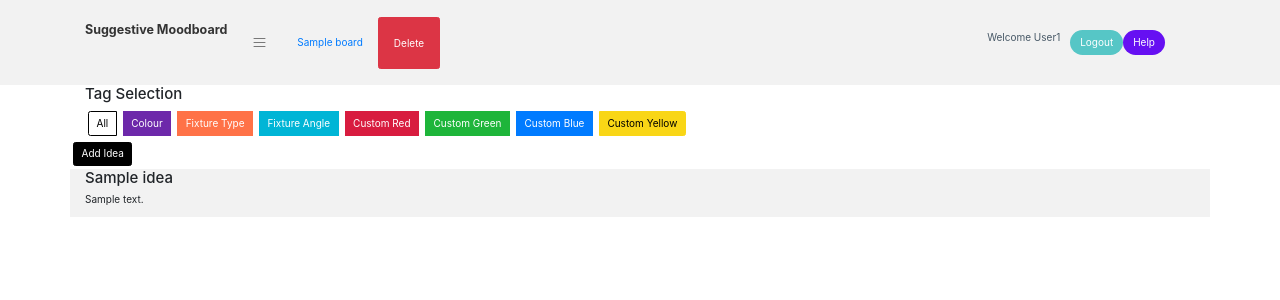
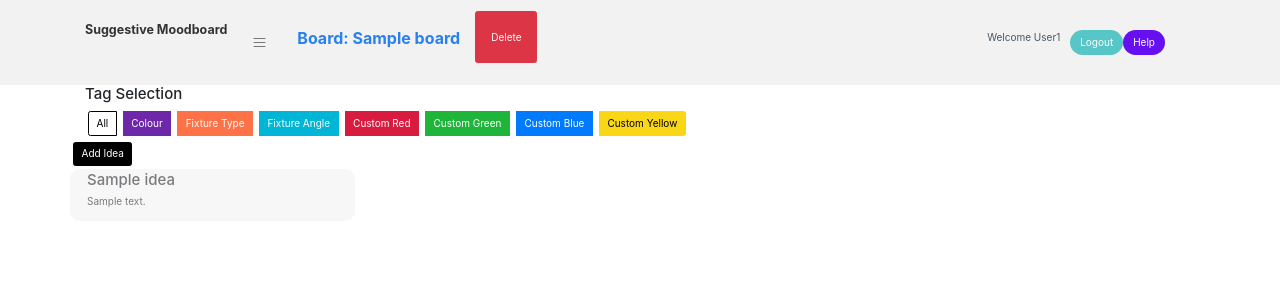
Before and after one commit to George9Waller/SuggestiveMoodBoard, a Flask app: page /1 in a window 1280 px wide. Shown: the top 300 px of the page. Run offline with Flask 2, Linux system fonts and the light colour scheme; a user stored in the database is signed in; tables that the repository leaves empty hold one stand-in row (values such as "Sample post"); some libraries are stand-ins or nearby versions.

Commit message:
Phase 4 - addressing usability through idea hover animations of a border and opacity to indicate a user can click on them, colour transition to initial blue of Suggestive Moodboard on hover to indicate it is a link as well.

```diff
--- a/static/css/styles.css
+++ b/static/css/styles.css
@@ -14,3 +14,30 @@
   color: #C5A14E;
   margin-bottom: 20px;
 }
+
+.idea {
+  border: 2px solid transparent;
+  opacity: 0.6;
+  transition: 0.5s;
+}
+
+.idea:hover{
+  border: 2px solid black;
+  opacity: 1;
+}
+
+.navbar-brand{
+  transition: 0.5s;
+}
+
+.navbar-brand:hover{
+  color: #2980ef !important;
+}
+
+.boardname{
+  font-weight: bold;
+  font-size: 12pt;
+  color: #2980ef;
+
+  padding: 15px 15px;
+}
--- a/templates/board.html
+++ b/templates/board.html
@@ -1,5 +1,11 @@
 {% extends "index.html" %}
 {% from 'macros.html' import render_field %}
+
+{% block head %}
+    {% block styles %}
+        {{ super() }}
+    {% endblock %}
+{% endblock %}
 
 {% block body %}
     {% block content %}
@@ -26,12 +32,12 @@
     </div>
     <div>
         <div class="container">
-            {% for idea_row in board.get_ideas() | batch(4, '&nbsp;') %}
+            {% for idea_row in board.get_ideas() | batch(4) %}
                 <div class="row">
                     {% for idea in idea_row %}
                         <!-- Set colour to tag colour if present-->
                         {% set colour = '#f2f2f2' %}
-                        <div class="col-md-3" onclick="location.href='/{{ board.id }}/{{ idea.id }}'" style="background: {{ colour }}">
+                        <div class="idea col-md-3" onclick="location.href='/{{ board.id }}/{{ idea.id }}'" style="background: {{ colour }};  border-radius: 10px">
                             <h4>{{ idea.Name }}</h4>
                             <p>{{ idea.Content | truncate(200) }}</p>
                         </div>
--- a/templates/index.html
+++ b/templates/index.html
@@ -20,7 +20,7 @@
                 id="navcol-1">
                 <ul class="nav navbar-nav mr-auto">
                     {% if board %}
-                        <li class="nav-item"><a class="nav-item" href="#">{{ board.Name }}</a></li>
+                        <li class="nav-item boardname"><p class="nav-item" href="#">Board: {{ board.Name }}</p></li>
                         <li class="nav-item"><a class="btn btn-danger" role="button" href="/delete/board/{{ board.id }}">Delete</a></li>
                     {% endif %}
                 </ul><span class="navbar-text actions" style="float: right"> <a class="login" href="#">Welcome {{ current_user.UserName }}</a><a class="btn btn-light action-button" style="background: #6610f2" target="_blank" href="https://github.com/George9Waller/SuggestiveMoodBoard/wiki" role="button">Help</a><a class="btn btn-light action-button" role="button" href="{{ url_for('logout') }}">Logout</a></span></div>
```
Also changed, not shown: tests/moodboard.db.
